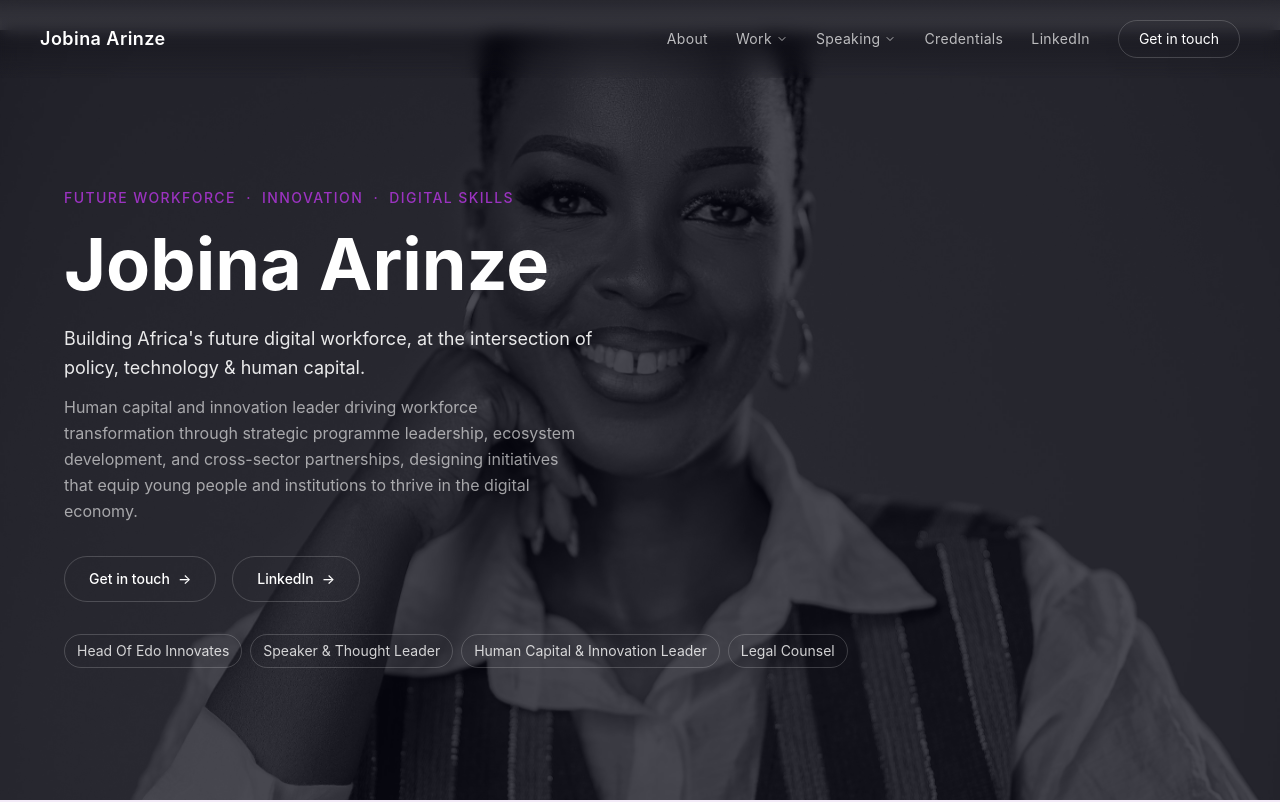
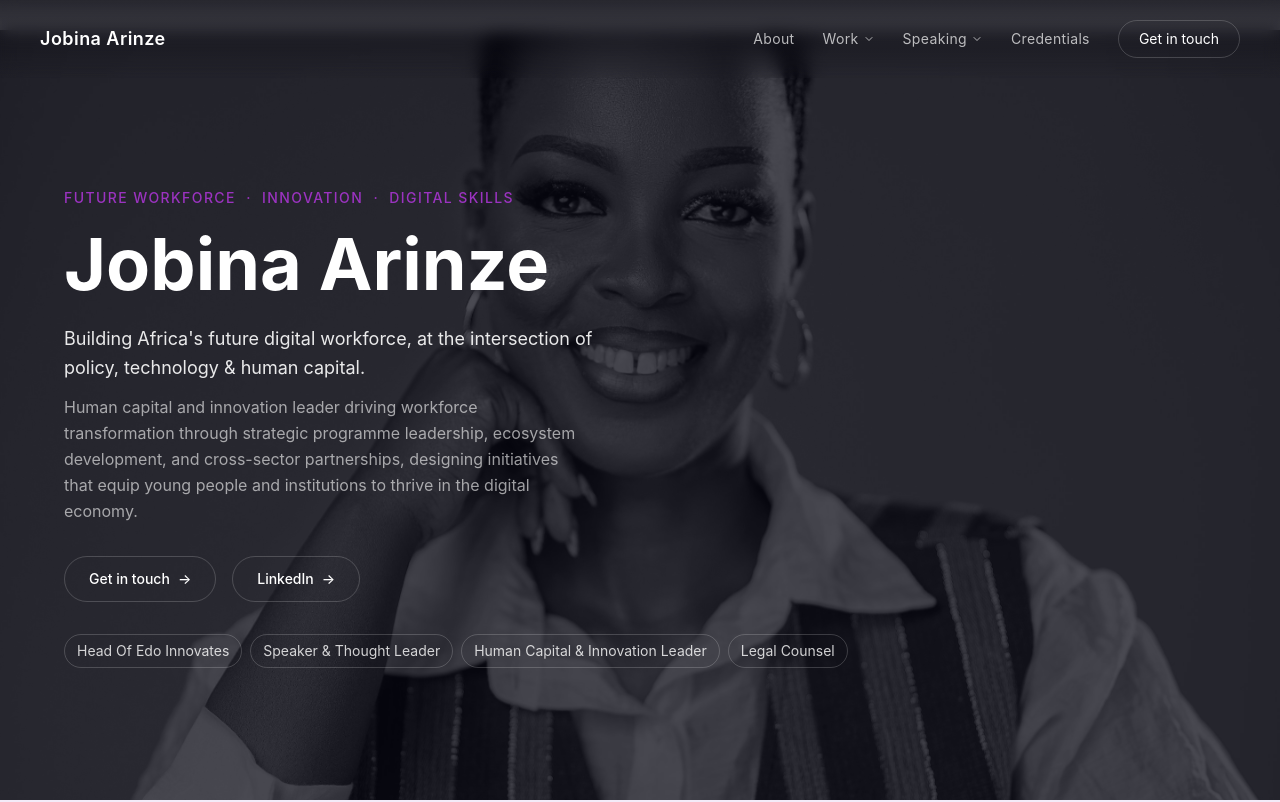
Before and after one commit to FOA-developer/Jobina-Portfolio, a React (Vite) app in the folder frontend/: page / in a window 1280 px wide. Shown: the top 802 px of the page. Built offline with nearby package versions, Linux system fonts and the light colour scheme.

Commit message:
fix: made changes in the social links and removed linkedin tab

```diff
--- a/frontend/src/components/main/Navbar.jsx
+++ b/frontend/src/components/main/Navbar.jsx
@@ -210,15 +210,6 @@ const Navbar = () => {
           </Link>
         ))}
 
-        {/* LinkedIn external link — stays as <a> since it's an external URL */}
-        <a
-          href="https://www.linkedin.com/in/jobina-arinze"
-          target="_blank"
-          rel="noopener noreferrer"
-          className="text-white/70 hover:text-white text-sm tracking-wide transition-colors duration-200"
-        >
-          LinkedIn
-        </a>
 
         {/* CTA button */}
         <Link
@@ -280,14 +271,6 @@ const Navbar = () => {
             </Link>
           ))}
 
-          <a
-            href="https://www.linkedin.com/in/jobina-arinze"
-            target="_blank"
-            rel="noopener noreferrer"
-            className="text-text-muted hover:text-black text-sm tracking-wide"
-          >
-            LinkedIn
-          </a>
 
           <Link
             to="/#contact"
--- a/frontend/src/components/others/Second.jsx
+++ b/frontend/src/components/others/Second.jsx
@@ -3,14 +3,14 @@ const Second = ({img, title,header, description, description1, cert}) => {
     <section>
       <div className="grid grid-cols-1 md:grid-cols-2 gap-12 md:gap-8 px-8 mb-15 md:p-12 mt-18">
         <div className="flex flex-col items-start gap-4 overflow-hidden ">
-          <h4 className="text-xs md:text-sm text-text-main font-semibold tracking-[0.1em] uppercase text-left ">overview</h4>
+          <h4 className="text-xs md:text-sm text-text-main font-semibold tracking-widest uppercase text-left ">overview</h4>
           <h2 className="text-text-muted text-3xl font-semibold md:text-4xl">What She Did</h2>
           <p className="text-text-muted-soft text-sm md:text-base leading-relaxed">{description} <br></br><br></br>{description1}</p>
           <div>
             <h4 className="text-text-muted-soft font-semibold">{header}</h4>
             {cert.map((c, index) => (
-              <div className="flex flex-row justify-between border-b-1 border-accent pt-4" key={index}>
-                <h4 className="text-text-muted-soft">- {c}</h4>
+              <div className="flex flex-row justify-between border-b border-accent pt-4" key={index}>
+                <h4 className="text-text-muted-soft text-sm md:text-base">- {c}</h4>
               </div>
             ))}
           </div>
--- a/frontend/src/pages/Edo.jsx
+++ b/frontend/src/pages/Edo.jsx
@@ -39,7 +39,7 @@ const Edo = () => {
         title="EdoBEST"
         description="As Faculty Lead, Jobina directed faculty operations across multiple digital skills and workforce development programmes. She led instructor recruitment, onboarding, coaching, performance management, and quality assurance, while overseeing curriculum implementation and learner experience to ensure alignment with industry standards. She established quality assurance systems for programme delivery, instructional excellence, and learner outcomes, and coordinated programme implementation with government agencies, technology partners, and development organisations. She also monitored programme performance, analysed learning data to drive continuous improvement initiatives, and supported compliance, reporting, and achievement of World Bank Programme-for-Results (PforR) indicators."
         description1="Her faculty leadership spanned a broad range of technical and professional programmes, including digital literacy, software and web development, full-stack engineering, and cloud computing (AWS); DevOps, cybersecurity, and data analytics and data science; product design (UI/UX), artificial intelligence, and human-centred design; digital marketing and entrepreneurship; robotics and the Microsoft Power Platform; as well as tech law and career readiness and internship programmes."
-        cert={["Supported 30+ digital skills and employability programmes across high sectors.", "Helped secure 23 strategic partnerships, surpassing the 20-partnership target.", "Supported expansion of Edo State's digital workforce ecosystem via partnerships.", "Strengthened Edo Innovates faculty governance, instructional and program systems." ]}
+        cert={["Supported 30+ digital skills and employability programmes across high sectors.", "Helped secure strategic partnerships.", "Supported expansion of Edo State's digital workforce ecosystem via partnerships.", "Strengthened Edo Innovates faculty governance, instructional and program systems." ]}
       />
       <Gallery
            img={img2}
```
